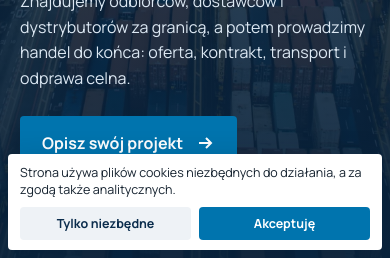
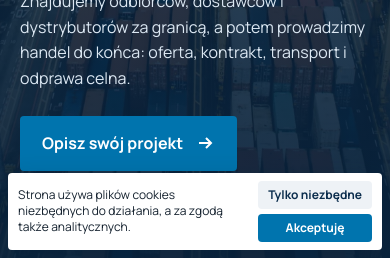
Before and after one commit to Disaster26/matitrade-koncepcja, a plain HTML site: page index.html in a window 390 px wide. Shown: the part 586-844 px from the top of the page. Drawn offline with Linux system fonts and the light colour scheme.

Commit message:
Baner cookies w jednym wierszu na telefonie

```diff
--- a/index.html
+++ b/index.html
@@ -209,9 +209,10 @@ input:focus,select:focus,textarea:focus{outline:2px solid var(--glob);outline-of
   .hero .btn{padding:15px 22px}
   .hero .kontakt-h b{font-size:19px}
   form{grid-template-columns:1fr}
-  .cookies{flex-direction:column;align-items:stretch;gap:8px;left:8px;right:8px;bottom:8px;padding:10px 12px;font-size:12.5px;line-height:1.4}
-  .cookies div{display:flex;gap:8px}
-  .cookies button{flex:1;padding:8px 10px}
+  .cookies{flex-direction:row;align-items:center;gap:10px;left:8px;right:8px;bottom:8px;padding:8px 10px;font-size:12px;line-height:1.35}
+  .cookies p{flex:1;margin:0}
+  .cookies div{display:flex;flex-direction:column;gap:5px;flex:none}
+  .cookies button{padding:6px 10px;font-size:12px}
 }
 @media (max-width:420px){
   .stopka-grid{grid-template-columns:1fr 1fr;gap:24px 16px}
```
